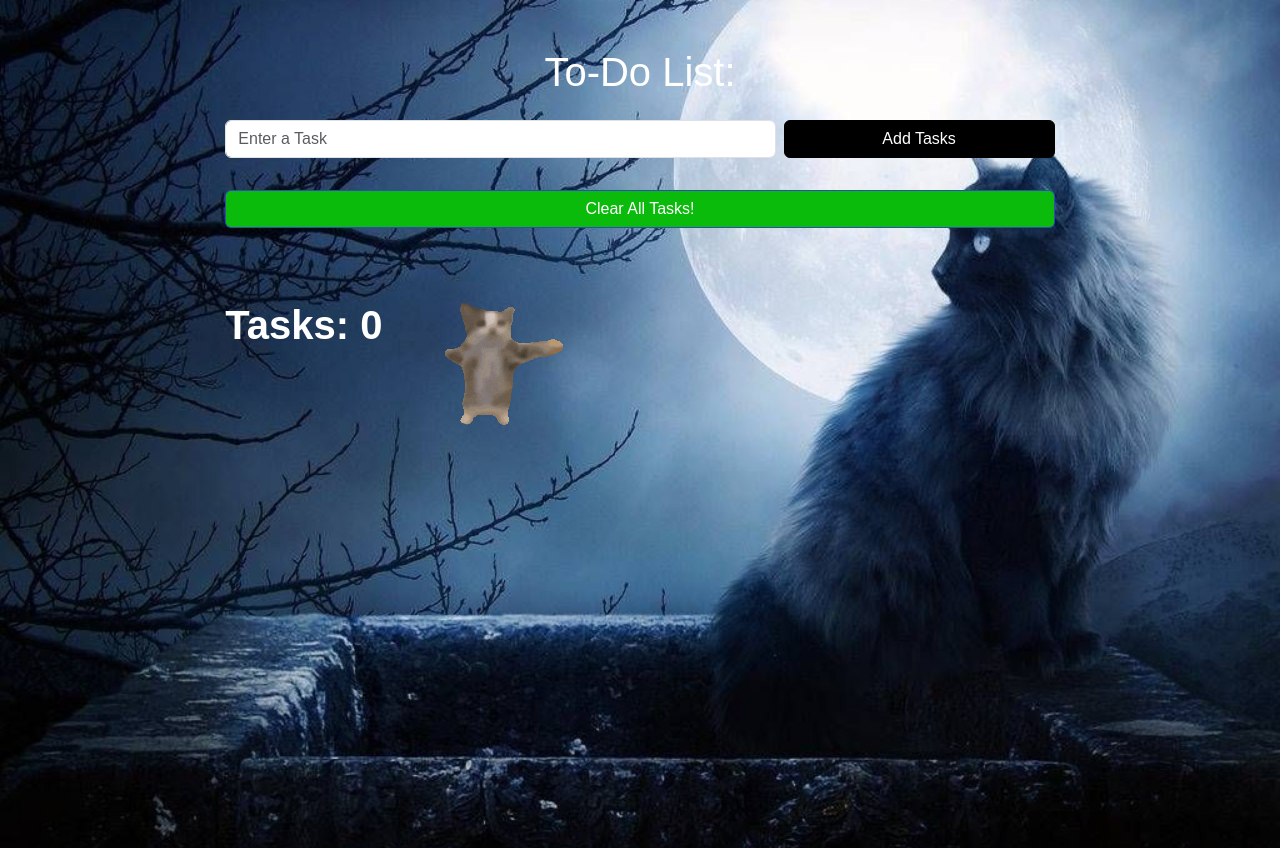
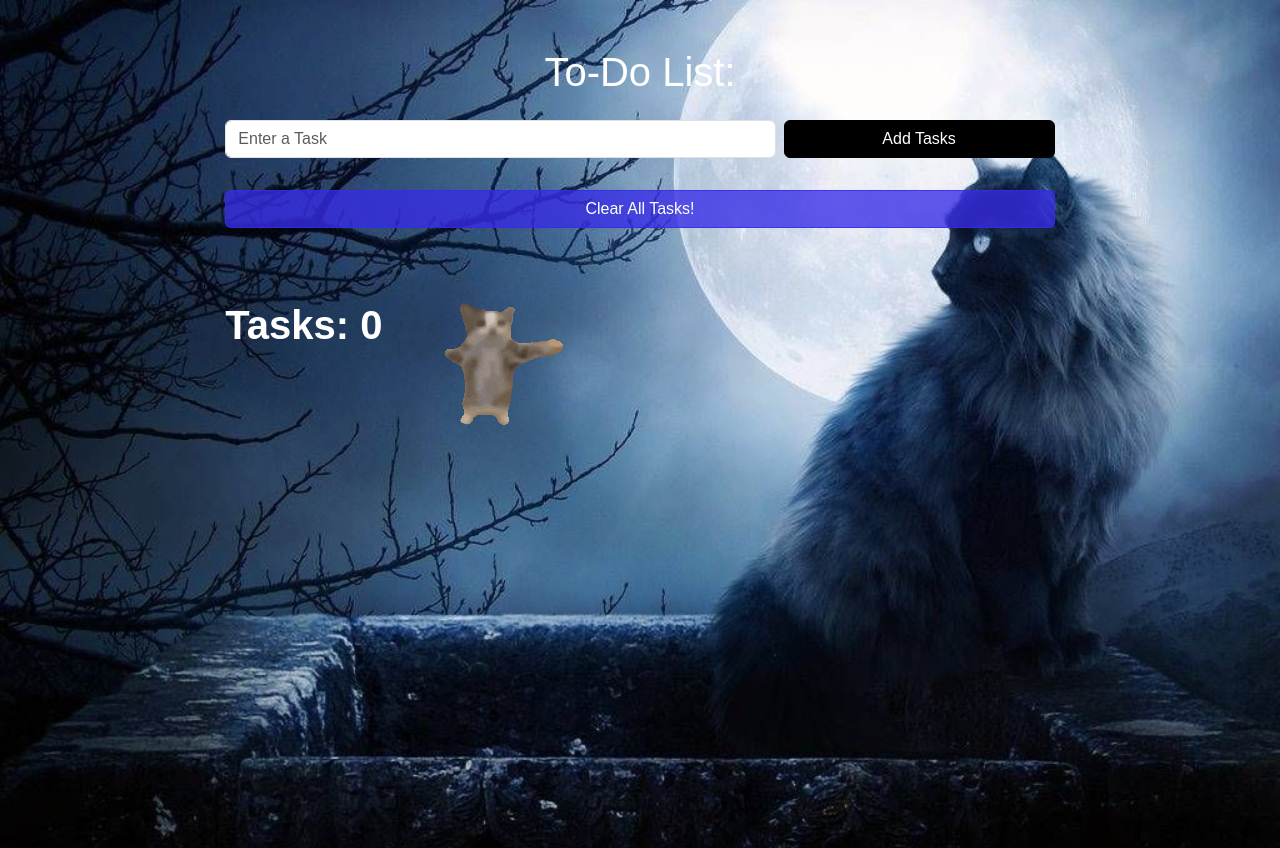
Before and after one commit to Rainbowcats999/To-Do-List, a plain HTML site: page index.html in a window 1280 px wide. Drawn offline with nearby package versions, Linux system fonts and the light colour scheme; a web font is replaced by a local one.

Commit message:
Reversed my decison

```diff
--- a/style.css
+++ b/style.css
@@ -28,10 +28,6 @@ body {
   font-size: 40px;
 }
 
-#removeTask {
-  background-color: rgb(11, 187, 11);
-}
-
 .btn-primary:hover {
   background-color: silver;
   border-color: silver;
```
